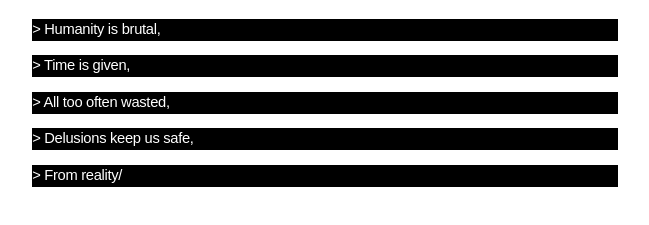
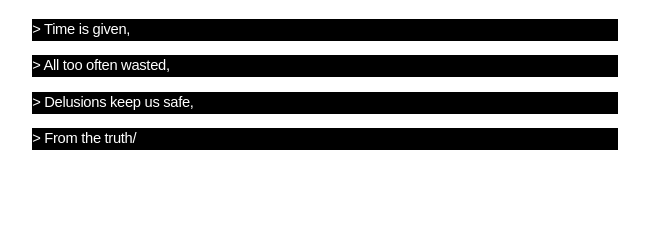
Before and after one commit to allotrope/allotrope.github.io, a plain HTML site: page index.html in a window 1280 px wide. Shown: the part 133-358 px from the top of the page, without its empty margins (315-964 px from the left). Drawn offline with Linux system fonts and the light colour scheme.

Commit message:
modified

```diff
--- a/index.html
+++ b/index.html
@@ -14,11 +14,10 @@
   <div id="main">
       <div>
         <h1 id="body">human brutality</h1>
-          <p id="body">> Humanity is brutal,</p>
           <p id="body">> Time is given,</p>
           <p id="body">> All too often wasted,</p>
           <p id="body">> Delusions keep us safe,</p>
-          <p id="body">> From reality/</p>
+          <p id="body">> From the truth/</p>
       </div>
   </div>
 </body>
```
